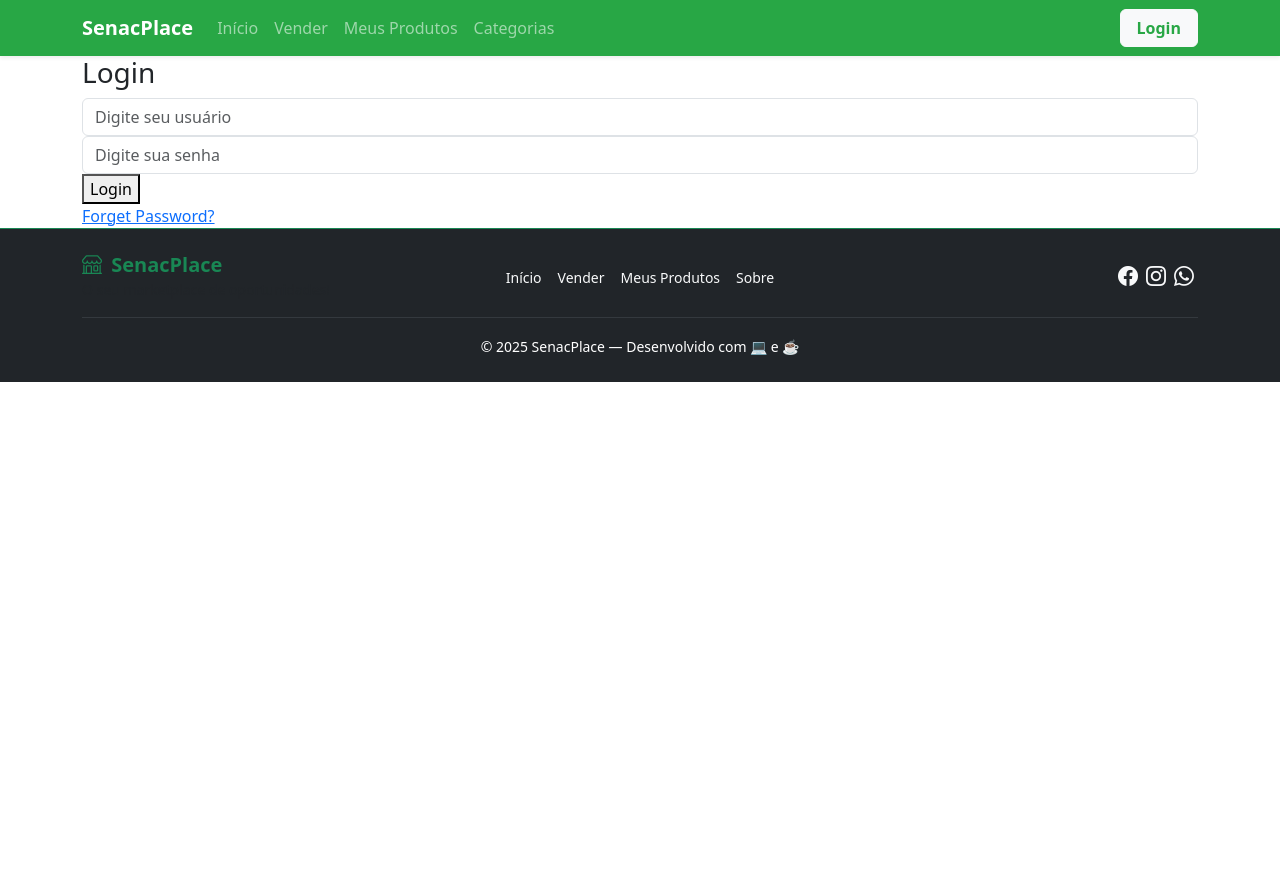
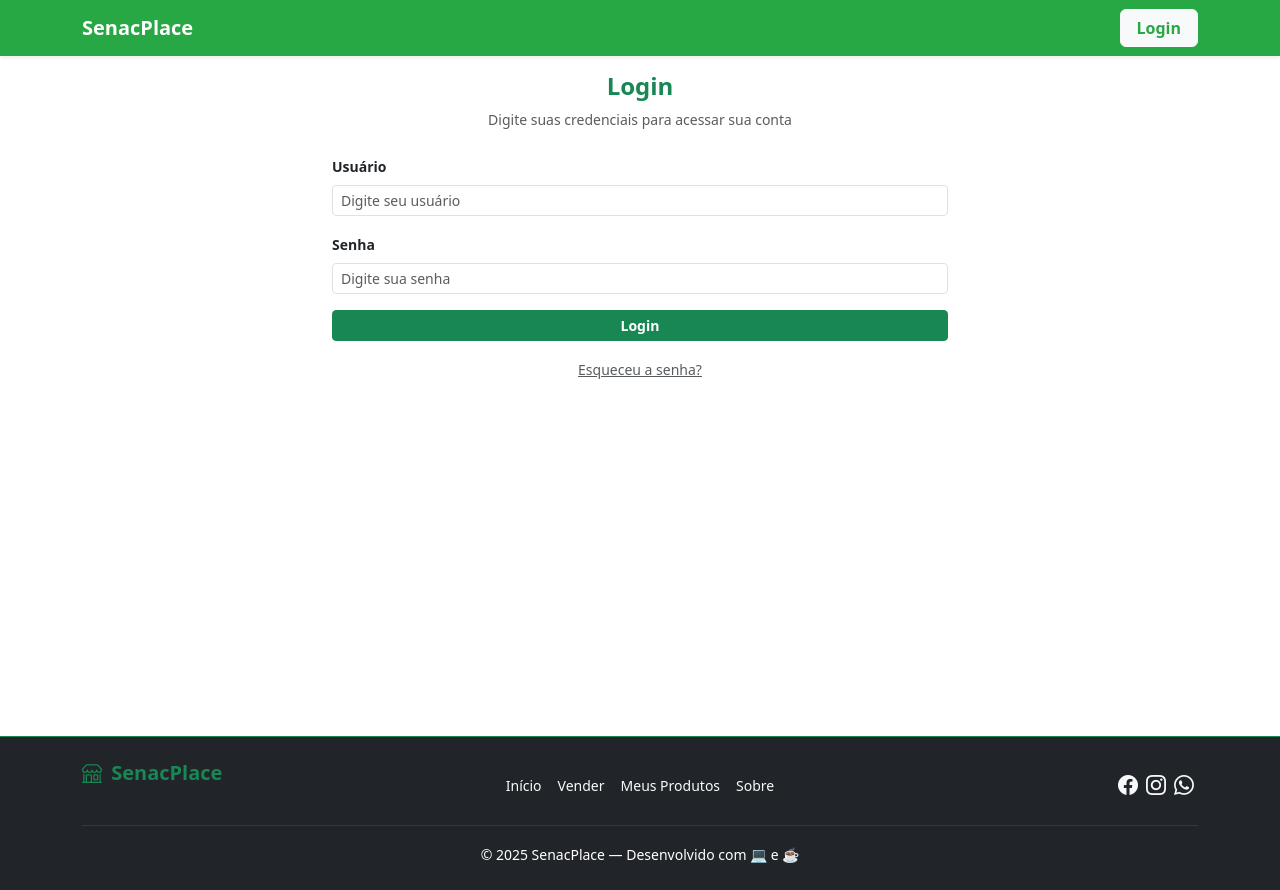
Before and after one commit to Lucas-Gades/senacplace, an Angular app: page / in a window 1280 px wide. Before the commit this address led to /login. Before the commit the page ends 800 px from the top, so only its background shows below. Built offline with nearby package versions, Linux system fonts and the light colour scheme.

Commit message:
auth-service

```diff
--- a/src/app/app.html
+++ b/src/app/app.html
@@ -13,15 +13,30 @@
       <span class="navbar-toggler-icon"></span>
     </button>
     <div class="collapse navbar-collapse" id="navbarContent">
-      <ul class="navbar-nav me-auto mb-2 mb-lg-0">
-        <li class="nav-item"><a class="nav-link" routerLink="/">Início</a></li>
-        <li class="nav-item"><a class="nav-link" routerLink="/vender">Vender</a></li>
-        <li class="nav-item"><a class="nav-link" routerLink="/meus-produtos">Meus Produtos</a></li>
-        <li class="nav-item"><a class="nav-link" routerLink="/categorias">Categorias</a></li>
-      </ul>
+ <ul class="navbar-nav me-auto mb-2 mb-lg-0">
+  @if (auth.estaLogado()) {
+    <li class="nav-item"><a class="nav-link" routerLink="/">Início</a></li>
+    <li class="nav-item"><a class="nav-link" routerLink="/vender">Vender</a></li>
+    <li class="nav-item"><a class="nav-link" routerLink="/meus-produtos">Meus Produtos</a></li>
+
+    @if (auth.ehAdmin()) {
+      <li class="nav-item">
+        <a class="nav-link" routerLink="/categorias">Categorias</a>
+      </li>
+    }
+  }
+</ul>
       <ul class="navbar-nav ms-auto logo">
-        <li class="nav-item">
-          <a class="btn btn-light text-primary fw-semibold px-3" routerLink="/login">Login</a>
+        <!-- Quando estiver logado -->
+        <li class="nav-item" *ngIf="auth.estaLogado()">
+          <button class="btn btn-light text-danger fw-semibold px-3"(click)="sair()">
+            Sair
+          </button>
+        </li>
+
+        <!-- Quando não estiver logado -->
+        <li class="nav-item" *ngIf="!auth.estaLogado()">
+          <a class="btn btn-light text-primary fw-semibold px-3" routerLink="/inicio">Login</a>
         </li>
       </ul>
     </div>
--- a/src/app/app.routes.ts
+++ b/src/app/app.routes.ts
@@ -8,8 +8,8 @@ import { Login } from './login/login';
 import { authGuard } from './auth/auth-guard-guard';
 
 export const routes: Routes = [
-    { path: 'login', component: Login },
-    { path: '', component: ListProdutos, canActivate: [authGuard] },
+    { path: '', component: Login },
+    { path: 'inicio', component: ListProdutos, canActivate: [authGuard] },
     { path: 'vender', component: FormProdutos, canActivate: [authGuard] },
     { path: 'meus-produtos', component: TabelaMeusProdutos, canActivate: [authGuard] },
     { path: 'edit/:id', component: FormProdutos, canActivate: [authGuard] },
--- a/src/app/app.ts
+++ b/src/app/app.ts
@@ -1,12 +1,22 @@
-import { Component, signal } from '@angular/core';
-import { RouterOutlet ,RouterLink } from '@angular/router';
+import { Component, inject, signal } from '@angular/core';
+import { Router } from '@angular/router';
+import { RouterOutlet, RouterLink } from '@angular/router';
+import { CommonModule } from '@angular/common';
+import { AuthService } from './auth/auth-service';
 
 @Component({
   selector: 'app-root',
-  imports: [RouterOutlet , RouterLink],
+  imports: [RouterOutlet, RouterLink, CommonModule],
   templateUrl: './app.html',
   styleUrl: './app.css'
 })
 export class App {
   protected readonly title = signal('senacplace');
+  auth = inject(AuthService);
+  router = inject(Router);
+
+  sair() {
+    this.auth.logout();
+    this.router.navigate(['']);
+  }
 }
--- a/src/app/auth/auth-service.ts
+++ b/src/app/auth/auth-service.ts
@@ -16,6 +16,7 @@ export class AuthService {
     const user = this.usuarios.find(u => u.usuario === username && u.senha === senha);
     if (user) {
       sessionStorage.setItem('token', user.token);
+      sessionStorage.setItem('usuario', user.usuario);
       return of(true);
     } else {
       return of(false);
@@ -26,8 +27,13 @@ export class AuthService {
     const token = sessionStorage.getItem('token');
     return token !== undefined && token !== null;
   }
+    ehAdmin(): boolean {
+    const usuario = sessionStorage.getItem('usuario');
+    return usuario === 'admin';
+  }
 
   logout(): void {
     sessionStorage.removeItem('token');
+    sessionStorage.removeItem('usuario');
   }
 }
--- a/src/app/login/login.html
+++ b/src/app/login/login.html
@@ -1,18 +1,43 @@
-<div class="container login-container">
-    <h3>Login</h3>
-    <div class="form-group">
-        <input type="text" [(ngModel)]= "usuario" class="form-control textfield" placeholder="Digite seu usuário" value="" />
+<div class="container py-3 w-50" style="height: 680px;">
+  <h4 class="text-center text-success fw-bold mb-2">Login</h4>
+  <p class="text-center text-muted mb-4 small">Digite suas credenciais para acessar sua conta</p>
+
+  <form (ngSubmit)="realizarLogin()"  #formLogin="ngForm">
+
+    <div class="mb-3">
+      <label class="form-label small fw-bold">Usuário</label>
+      <input type="text"
+             class="form-control form-control-sm"
+             placeholder="Digite seu usuário"
+             [(ngModel)]="usuario"
+             name="usuario"
+             required />
     </div>
-    <div class="form-group">
-        <input type="password" [(ngModel)]= "senha" class="form-control textfield" placeholder="Digite sua senha" value="" />
+
+
+    <div class="mb-3">
+      <label class="form-label small fw-bold">Senha</label>
+      <input type="password"
+             class="form-control form-control-sm"
+             placeholder="Digite sua senha"
+             [(ngModel)]="senha"
+             name="senha"
+             required />
     </div>
-    <div class="form-group">
-        <button (click)="realizarLogin()" class="btnSubmit">Login</button>
-    </div>
+
+
     @if(erro()) {
         <p class="text-danger">Usuário ou Senha Inválidos</p>
     }
-    <div class="form-group">
-        <a href="#" class="ForgetPwd">Forget Password?</a>
+
+    <div class="d-grid mb-3">
+      <button type="submit" class="btn btn-success btn-sm fw-bold">Login</button>
     </div>
+
+
+    <div class="text-center">
+      <a href="#" class="small text-muted">Esqueceu a senha?</a>
+    </div>
+
+  </form>
 </div>
--- a/src/app/login/login.ts
+++ b/src/app/login/login.ts
@@ -21,7 +21,7 @@ export class Login {
       if(logado) {
         alert("Usuario logado com sucesso");
         this.erro.set(false);
-        this.router.navigate(['/tabela']);
+        this.router.navigate(['/inicio']);
       }
       else {
         this.erro.set(true);
```
Also changed, not shown: src/app/tabela-categorias/tabela-categorias.html (+0 -8 lines).
